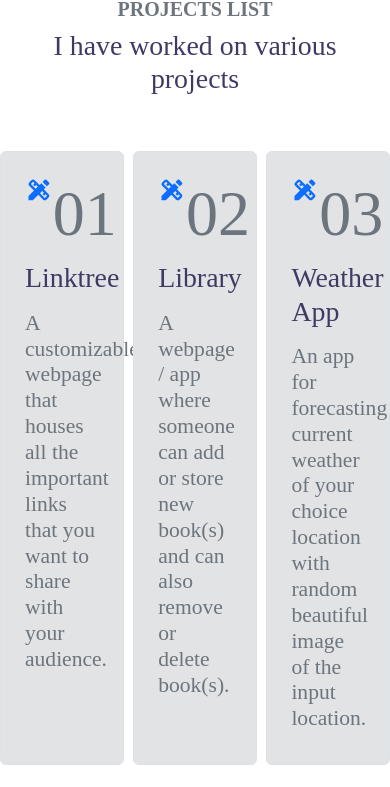
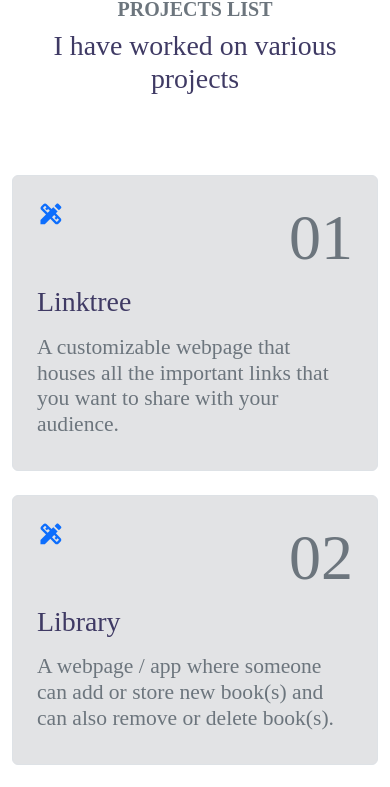
Before and after one commit to YussaMoney/Yussa-Portfolio, a React (Create React App) app: page /experience in a window 390 px wide. Shown: the part 677-1464 px from the top of the page. Built offline with nearby package versions, Linux system fonts and the light colour scheme.

Commit message:
Added: Media query to make the Experience page/component responsive

```diff
--- a/src/Experience.js
+++ b/src/Experience.js
@@ -47,7 +47,7 @@
           <h1 className="pb-5 text-center">
             I have worked on various projects
           </h1>
-          <div class="row row-cols-3 justify-content-between g-4">
+          <div class="project-list row row-cols-3 justify-content-between g-4">
             <a
               className="w-30 text-decoration-none bg-secondary-subtle border rounded p-4 hover"
               href="https://linktree-c0xa9h5ne-yussamoney.vercel.app"
@@ -150,7 +150,7 @@
       <section className="bg-secondary-subtle mt-5">
         <div className="d-flex justify-content-between">
           <img className="w-35" src={laptop} alt="laptop" />
-          <div className="py-5 my-auto">
+          <div className="py-5 my-auto talk">
             <h1 className="text-center">Let's Talk</h1>
             <a class="whatsapp-link" href="https://wa.me/+2348078773063">
               <button className="py-3 px-5 mt-1 btn btn-primary border-0 fs-5">
--- a/src/index.css
+++ b/src/index.css
@@ -137,6 +137,26 @@
     margin: 0 !important;
   }
 
+  .project-list {
+    width: 100%;
+    display: grid;
+    margin: 0 auto;
+    column-gap: 1.5rem;
+    grid-template-columns: 1fr 1fr !important;
+    grid-template-rows: 1fr 1fr !important;
+  }
 
+  .w-30 {
+    width: 100% !important;
+  }
+}
 
+@media screen and (max-width: 469.98px) {
+  .project-list {
+    width: 100%;
+    display: grid;
+    grid-template-columns: 1fr !important;
+    grid-template-rows: 1fr !important;
+    margin: 0 auto;
+  }
 }
```
